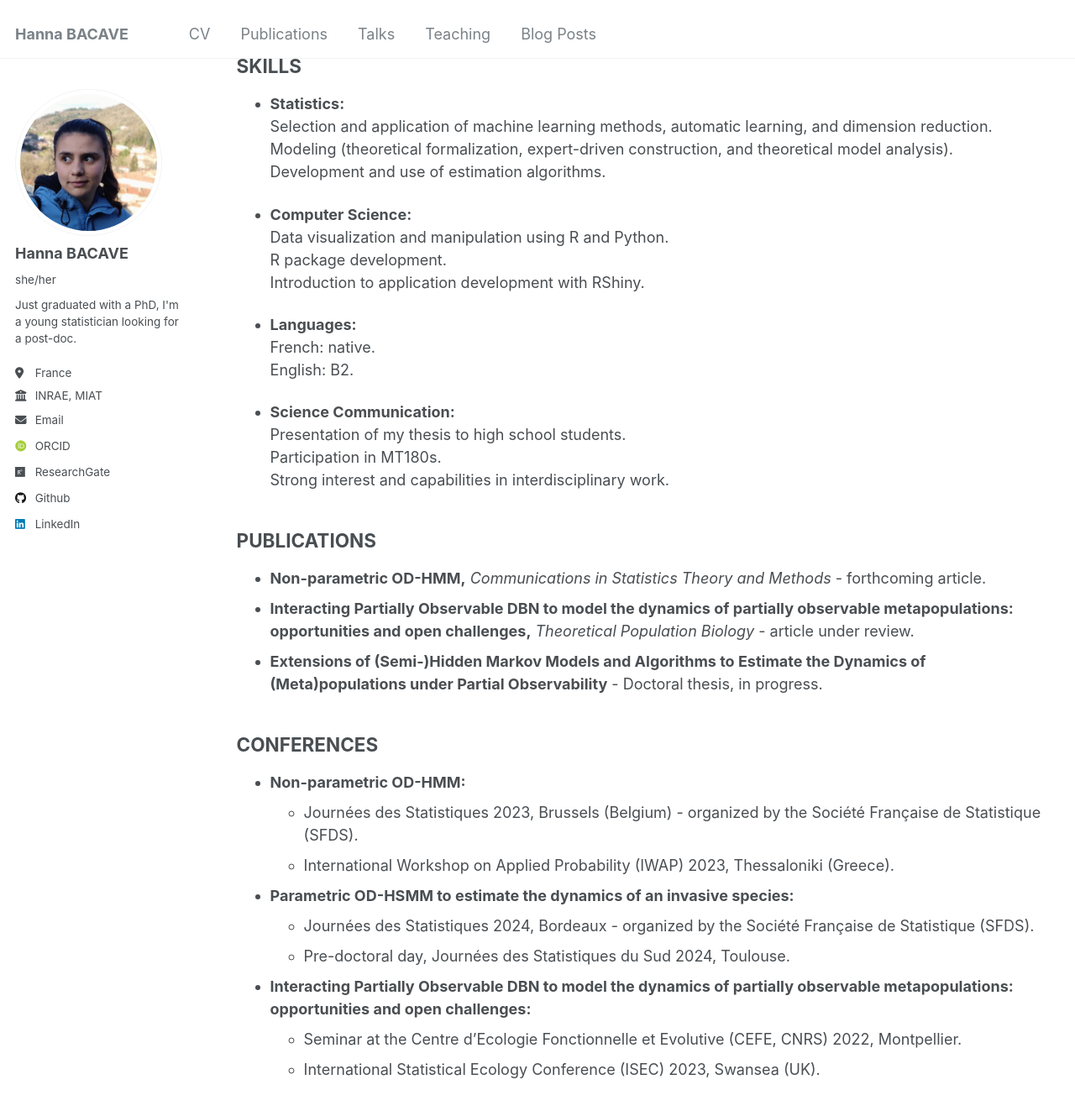
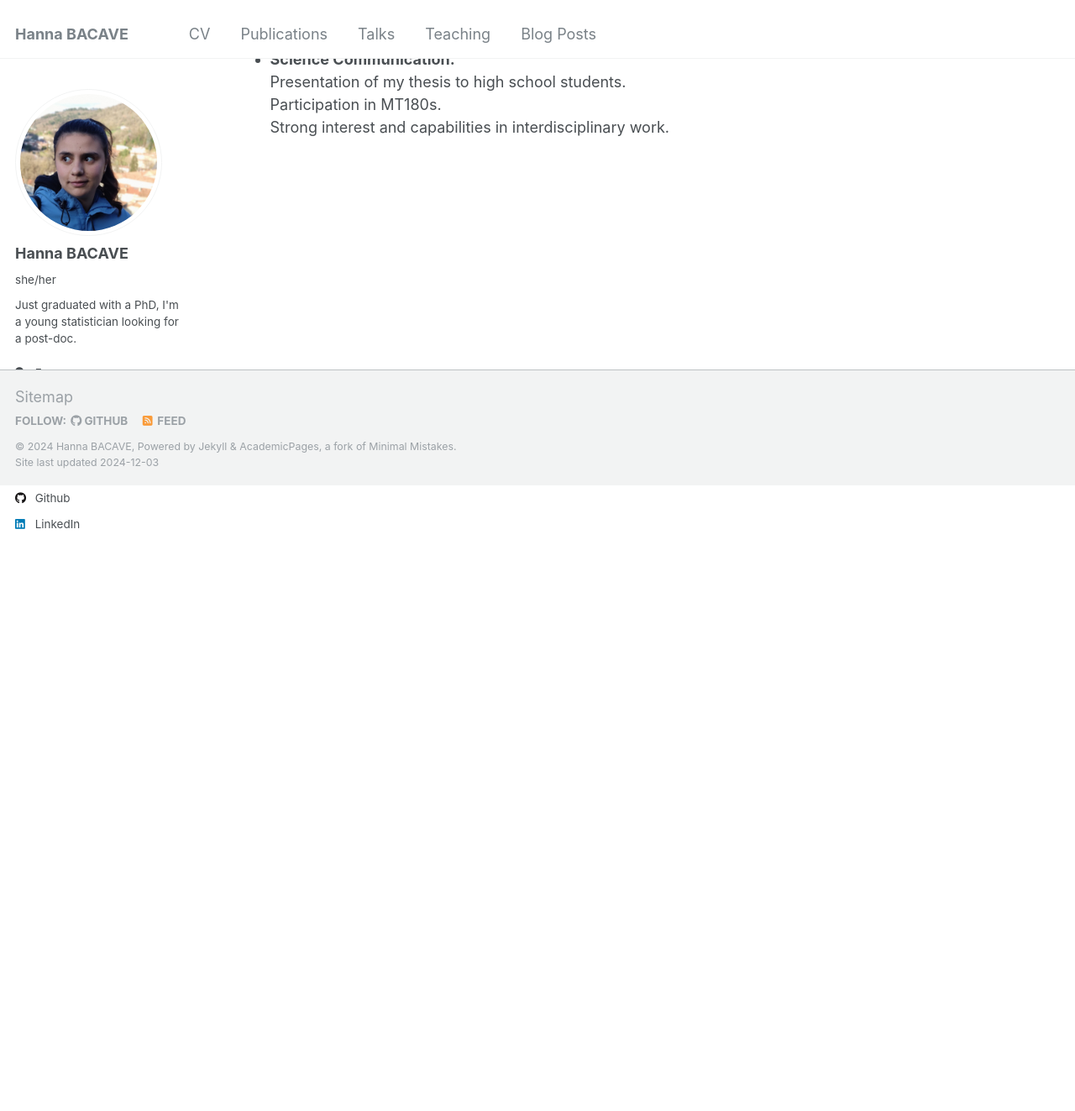
Before and after one commit to hannabacave/hannabacave.github.io, a Jekyll site: the page built from _pages/cv.md, in a window 1280 px wide and 1400 px high, scrolled down 1996 px. Shown: the top 1323 px of the window at 84% size. Built offline with Jekyll 4.4.1, drawn with Linux system fonts in a browser that asks for light colours; some web fonts are replaced; after the commit the page ends 2575 px from its top, so only the background shows below that; some of the changed text lies outside the part shown.

Commit message:
Update cv.md

```diff
--- a/_pages/cv.md
+++ b/_pages/cv.md
@@ -11,14 +11,16 @@ redirect_from:
 
 ---
 
-## PhD IN STATISTICS
+PhD IN STATISTICS
+===
 **Thesis Title:** Extensions of (Semi-)Hidden Markov Models and Algorithms to Estimate the Dynamics of (Meta)populations under Partial Observability.
 **Supervisors:** Nathalie PEYRARD (MIAT, INRAE), Pierre-Olivier CHEPTOU (CEFE, CNRS), Nikolaos LIMNIOS (LMAC, UTC).
 **Defense Date:** November 18, 2024.
 **Keywords:** latent variable models, computational statistics, process statistics, HMM, dynamic Bayesian networks, population/metapopulation dynamics.
 **Location:** INRAE, MIAT - Toulouse | October 2021 - November 2024
 
-## MASTER'S DEGREE IN STATISTICS AND MANAGEMENT (DOUBLE DEGREE)
+MASTER'S DEGREE IN STATISTICS AND MANAGEMENT (DOUBLE DEGREE)
+===
 **Science Faculty Degree:**
 **Program Name:** Mathematics for Information and Decision (MIND).
 **Keywords:** time series, latent variable models, machine learning, deep learning, probability, computational statistics.
@@ -51,19 +54,17 @@ redirect_from:
   **Supervisors:** Kévin GUILAUME, Xavier BRY.
 **Location:** Enedis, DR Nord Midi-Pyrénées - Toulouse | October 2020 - September 2021
 
-## PROFESSIONAL EXPERIENCE
 
-### RESEARCH PROJECT IN DECISION STATISTICS
+RESEARCH PROJECT IN DECISION STATISTICS
+===
 Optimal management policy calculation to maximize the yield of a forest exploitation subject to fires.
 **Topics covered:** Markov decision processes, optimization algorithms.
 **Supervisor:** Benoîte de SAPORTA.
 **Location:** Faculty of Science - Montpellier | February 2020 - June 2020
 
-## CONTACT INFORMATION
-**Permanent Address:** 259 Rue de la Piscine, Building D, 34080 Montpellier
-**Email:** hannabacave@gmail.com
 
-## SKILLS
+SKILLS
+===
 
 - **Statistics:**
   Selection and application of machine learning methods, automatic learning, and dimension reduction.
@@ -83,22 +84,3 @@ Optimal management policy calculation to maximize the yield of a forest exploita
   Presentation of my thesis to high school students.
   Participation in MT180s.
   Strong interest and capabilities in interdisciplinary work.
-
-
-## PUBLICATIONS
-- **Non-parametric OD-HMM,** *Communications in Statistics Theory and Methods* - forthcoming article.
-- **Interacting Partially Observable DBN to model the dynamics of partially observable metapopulations: opportunities and open challenges,** *Theoretical Population Biology* - article under review.
-- **Extensions of (Semi-)Hidden Markov Models and Algorithms to Estimate the Dynamics of (Meta)populations under Partial Observability** - Doctoral thesis, in progress.
-
-## CONFERENCES
-- **Non-parametric OD-HMM:**
-  - Journées des Statistiques 2023, Brussels (Belgium) - organized by the Société Française de Statistique (SFDS).
-  - International Workshop on Applied Probability (IWAP) 2023, Thessaloniki (Greece).
-
-- **Parametric OD-HSMM to estimate the dynamics of an invasive species:**
-  - Journées des Statistiques 2024, Bordeaux - organized by the Société Française de Statistique (SFDS).
-  - Pre-doctoral day, Journées des Statistiques du Sud 2024, Toulouse.
-
-- **Interacting Partially Observable DBN to model the dynamics of partially observable metapopulations: opportunities and open challenges:**
-  - Seminar at the Centre d’Ecologie Fonctionnelle et Evolutive (CEFE, CNRS) 2022, Montpellier.
-  - International Statistical Ecology Conference (ISEC) 2023, Swansea (UK).
```
Also changed, not shown: other parts of _pages/cv.md (+6 -5 lines).
